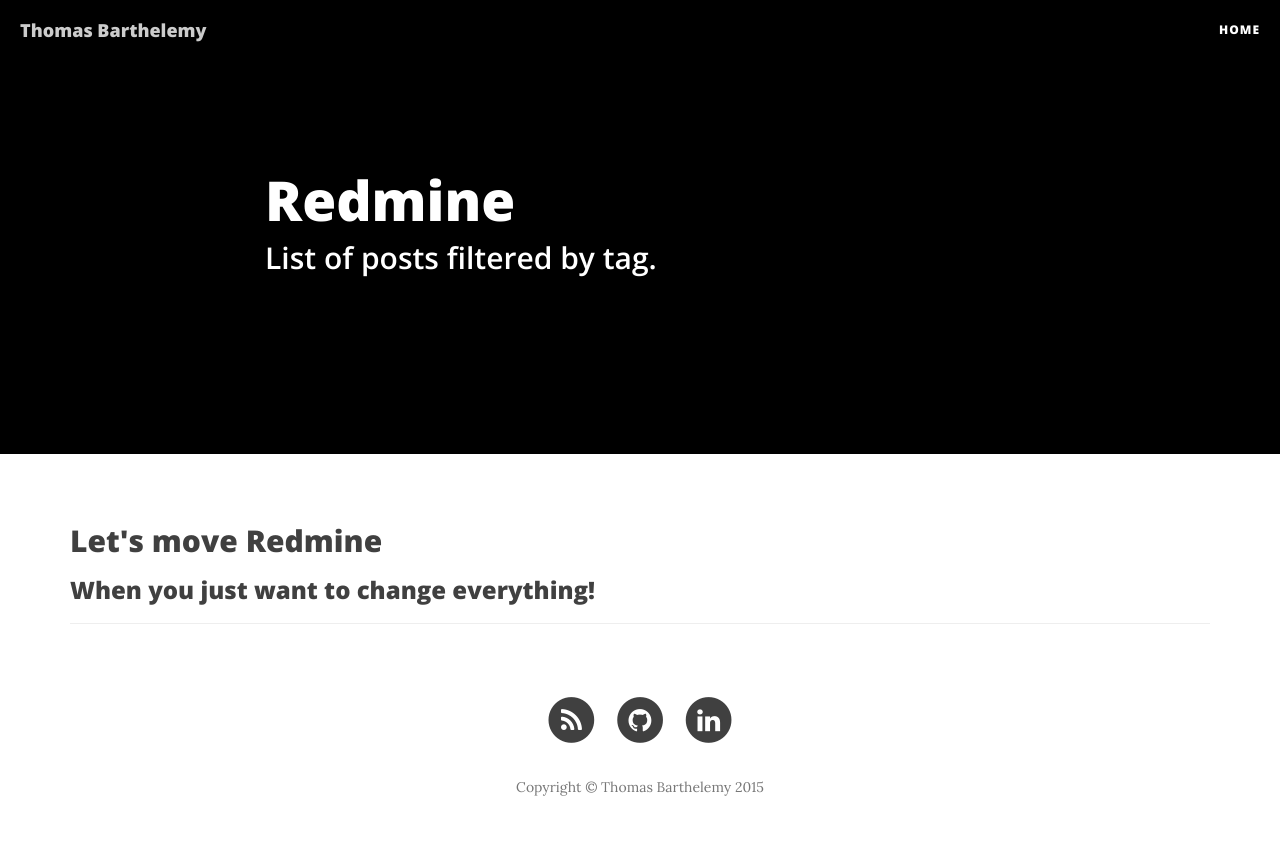
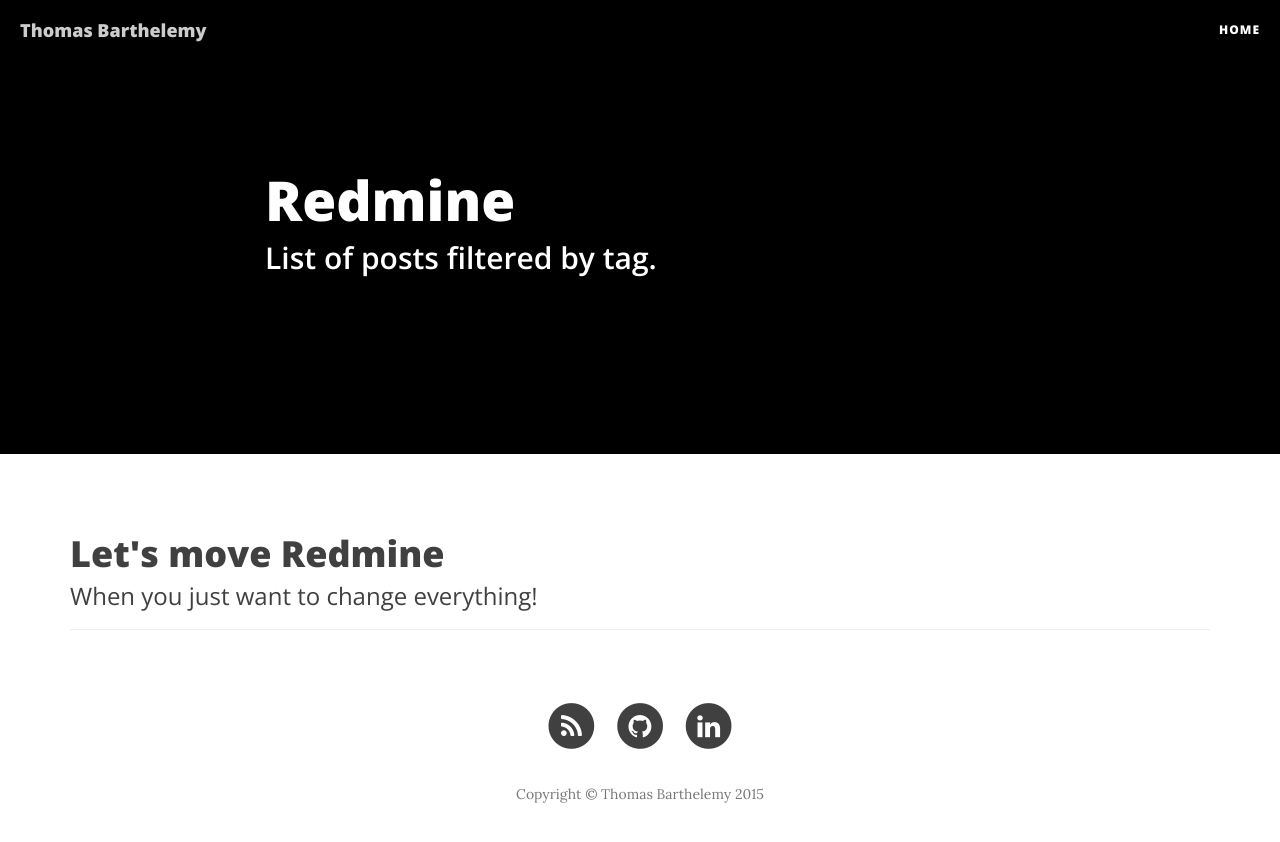
Before and after one commit to thomas-barthelemy/thomas-barthelemy.github.io, a Jekyll site: the page built from tag/redmine.md, in a window 1280 px wide. Shown: the top 842 px of the page. Built offline with Jekyll 4.4.1, drawn with Linux system fonts in a browser that asks for light colours; nearby versions of some CDN libraries.

Commit message:
Updated posts display in tags filtered list

```diff
--- a/_layouts/posts_by_tags.html
+++ b/_layouts/posts_by_tags.html
@@ -28,9 +28,9 @@ layout: default
         {% for post in site.tags[page.tag] %}
             <div class="post-preview">
                 <a href="{{ post.url }}">
-                    <h2>{{ post.title }}</h2>
+                    <h2 class="post-title">{{ post.title }}</h2>
                     {% if post.subtitle %}
-                        <h3>{{ post.subtitle }}</h3>
+                        <h3 class="post-subtitle">{{ post.subtitle }}</h3>
                     {% endif %}
                 </a>
                 <hr>
```
